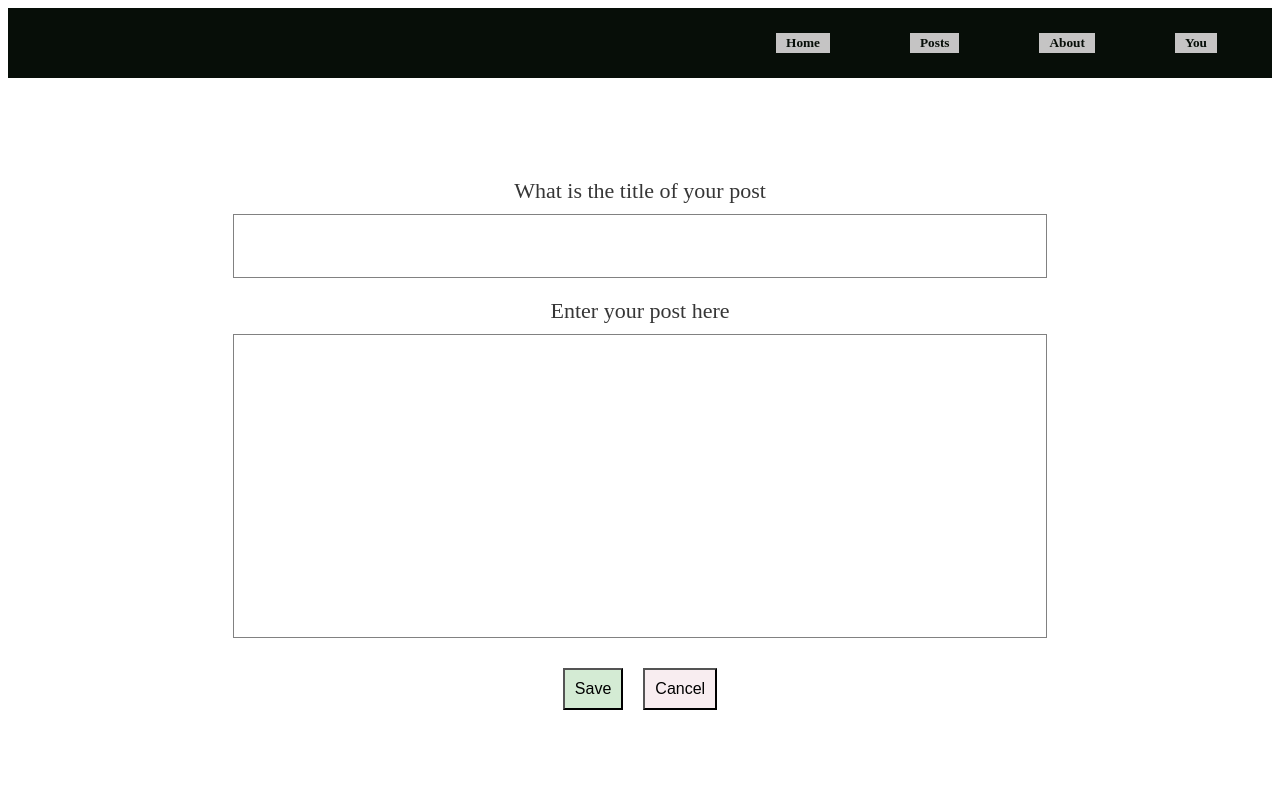
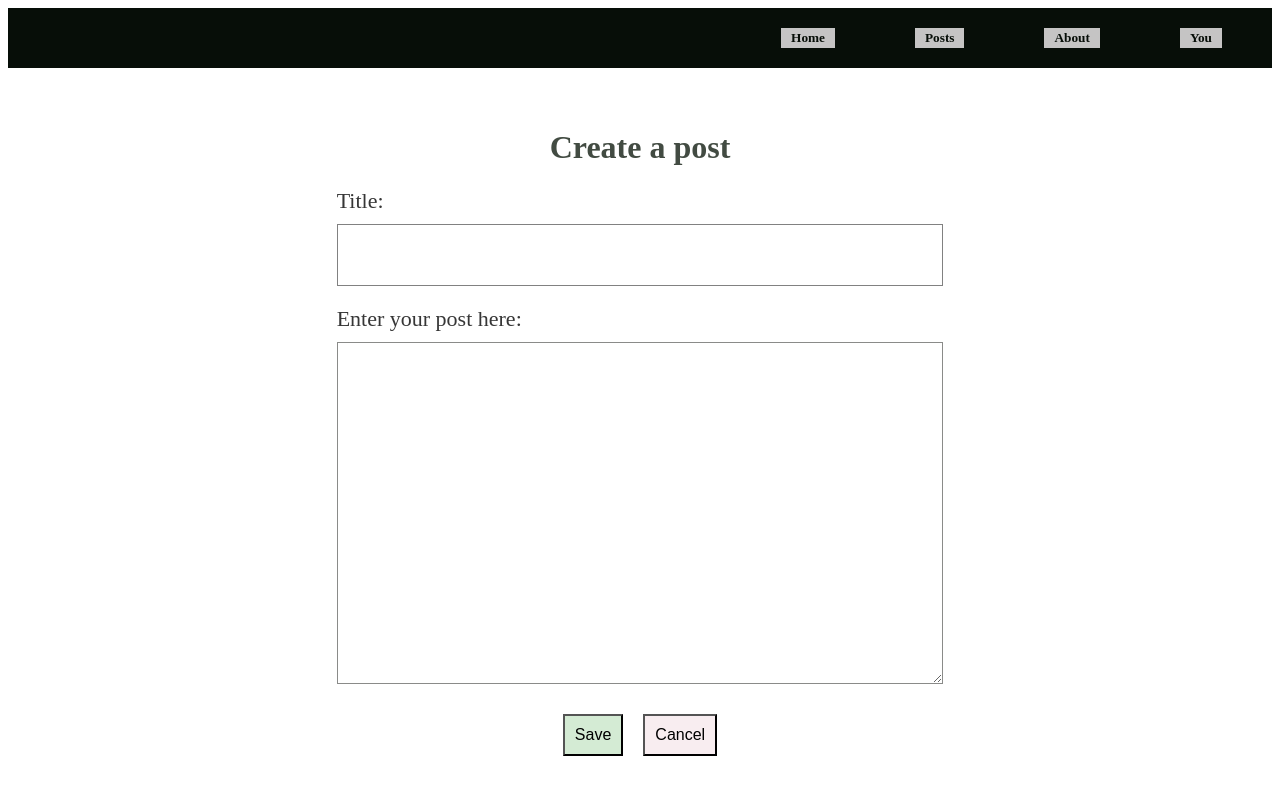
Before and after one commit to OlatunjiYso/vue-blogger, a Vue app: page /create in a window 1280 px wide. Shown: the top 800 px of the page. Built offline with nearby package versions, Linux system fonts and the light colour scheme.

Commit message:
complete first initial components

```diff
--- a/src/components/CreateComponent.vue
+++ b/src/components/CreateComponent.vue
@@ -1,27 +1,54 @@
 <template>
   <div id="create-component">
-    <label class="title">What is the title of your post</label>
-    <input id="title-input" type="text">
-    <label class="body">Enter your post here</label>
-    <input id="body-input" type="text">
+    <h1 id="main-header"> Create a post</h1>
+    <div class="field-pack">
+    <label class="title">Title: </label>
+    <input id="title-input" v-model="post.title" type="text" />
+    </div>
+    <div class="field-pack">
+    <label class="body">Enter your post here: </label>
+    <textarea maxlength= "2000" id="post-body-input" type="text" v-model="post.body"> </textarea>
+    </div>
+
     <div class="form-controls">
-      <button class="form-button-save">Save</button>
-      <button class="form-button-cancel">Cancel</button>
+      <button class="form-button-save" v-on:click="addPost">Save</button>
+      <button class="form-button-cancel" v-on:click="clearPost">Cancel</button>
     </div>
   </div>
 </template>
 
 <script>
-export default {};
+export default {
+  data() {
+    return {
+      post: {}
+    }
+  },
+  methods: {
+    addPost(){
+      console.log(this.post.title, this.post.body)
+    },
+    clearPost(){
+      this.post.title= "";
+      this.post.body= "";
+    }
+  }
+};
 </script>
 
 <style>
 #create-component {
   width: 80%;
-  margin: 100px auto;
+  margin: 40px auto;
   display: flex;
   flex-direction: column;
   align-items: center;
+}
+
+.field-pack {
+  display:flex;
+  width: 60%;
+  flex-direction:column
 }
 
 .title {
@@ -37,17 +64,23 @@ export default {};
 }
 
 #title-input {
-  width: 80%;
-  height: 60px;
+  height: 20px;
   border: 1px solid rgb(129, 129, 129);
   margin-bottom: 20px;
+  font-size: 26px;
+  color:rgb(64, 77, 64);
+  padding: 20px;
+  text-align: center;
+  font-family: "palatino"
 }
 
-#body-input {
-  width: 80%;
+#post-body-input {
   height: 300px;
-  border: 1px solid rgb(129, 129, 129);
+  border: 1px solid rgb(138, 139, 137);
   margin-bottom: 20px;
+  font-size: 16px;
+  color:rgb(45, 46, 45);
+  padding: 20px;
 }
 .form-button-save {
   padding:10px 34px;
@@ -62,4 +95,7 @@ export default {};
   background-color: rgb(248, 237, 240);
   font-size: 16px
 }
+#main-header {
+  color:rgb(66, 75, 66)
+}
 </style>
--- a/src/components/EditComponent.vue
+++ b/src/components/EditComponent.vue
@@ -1,7 +1,14 @@
 <template>
   <div id="edit-component">
-    <label class="edit-title">Make your changes here</label>
-    <input id="edit-field" type="text">
+    <h2 class="grey-text">Edit your posts here</h2>
+    <div class="field-pack">
+      <label class="form-label grey-text">Title</label>
+      <input id="title-edit-input" v-model="post.title" type="text">
+    </div>
+    <div class="field-pack">
+      <label class="form-label grey-text">Body</label>
+      <textarea id="body-edit-input" type="text"> </textarea>
+    </div>
     <div class="form-controls">
       <button class="form-button-save">Save</button>
       <button class="form-button-cancel">Cancel</button>
@@ -10,38 +17,65 @@
 </template>
 
 <script>
-export default {};
+export default {
+  data() {
+    return {
+      post: {}
+    };
+  }
+};
 </script>
 
 <style>
 #edit-component {
   width: 80%;
-  margin: 100px auto;
+  margin: 80px auto;
   display: flex;
   flex-direction: column;
   align-items: center;
+  height: 100vh;
+}
+.field-pack {
+  display:flex;
+  width: 60%;
+  flex-direction:column
 }
 
-.edit-title {
-  margin-bottom: 50px;
-  font-size: 22px;
-  color:rgb(54, 54, 54);
+.form-label {
+  margin-bottom: 5px;
+  font-size: 20px;
+
+}
+.grey-text {
+color: rgb(94, 61, 61);
+}
+#title-edit-input {
+  height: 30px;
+  border: 1px solid rgb(129, 129, 129);
+  margin-bottom: 20px;
+  font-size: 26px;
+  color: rgb(64, 77, 64);
+  padding: 20px;
+  text-align: center;
+  font-family: "palatino";
 }
 
-#edit-field {
-  width: 80%;
+#body-edit-input {
   height: 300px;
-  border: 1px solid rgb(129, 129, 129);
-  margin-bottom: 20px;
+  border: 1px solid rgb(138, 139, 137);
+  margin-bottom:20px;
+  font-size: 16px;
+  color:rgb(45, 46, 45);
+  padding: 20px;
 }
 .form-button-save {
-  padding:10px;
+  padding: 10px;
   margin: 10px;
   background-color: rgb(212, 235, 212);
 }
 
 .form-button-cancel {
-  padding:10px;
+  padding: 10px;
   margin: 10px;
   background-color: rgb(248, 237, 240);
 }
--- a/src/components/HomeComponent.vue
+++ b/src/components/HomeComponent.vue
@@ -81,6 +81,7 @@ export default {};
   width: 25%;
   background-color: rgb(241, 250, 241);
   margin-right: 5%;
+  color: rgb(80, 80, 80);
 }
 .blogs-section {
   border: 1px solid rgb(221, 221, 221);
@@ -98,11 +99,14 @@ export default {};
   display: flex;
   flex-direction: row;
   flex-wrap: wrap;
+  width: 80%;
+  margin: 0 auto
 }
 .header {
   text-align: center;
   padding: 20px;
   background-color: rgb(252, 243, 231);
+  color: rgb(32, 29, 24);
 }
 
 .post-list-item {
@@ -116,9 +120,8 @@ export default {};
   margin: 4px 2px 30px 2px;
   list-style-type: none;
   padding: 5px 5px;
-  border: 1px solid black;
+  border: 1px solid rgb(149, 155, 149);
   border-radius: 4px;
-  color: rgb(7, 14, 8);
 }
 
 .post-card {
--- a/src/components/NavbarComponent.vue
+++ b/src/components/NavbarComponent.vue
@@ -17,10 +17,11 @@ export default {
 
 <style>
 #nav-component {
-  padding: 15px;
+  padding: 10px;
   display: flex;
   justify-content: flex-end;
   background-color: rgb(7, 14, 8);
+  height: 15%;
   color: #fff
 }
 
--- a/src/routes.js
+++ b/src/routes.js
@@ -18,5 +18,9 @@ export const routes = [
   name: 'edit',
   path: '/edit/:id',
   component: EditComponent
-}
+},
+{
+  path: '*',
+  redirect: '/posts'
+},
 ]
```
